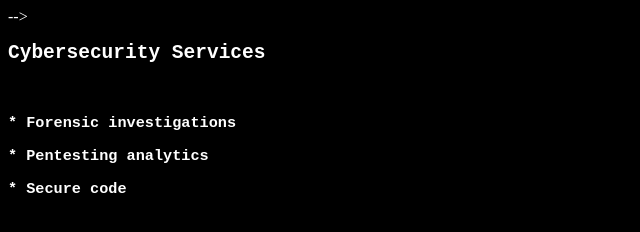
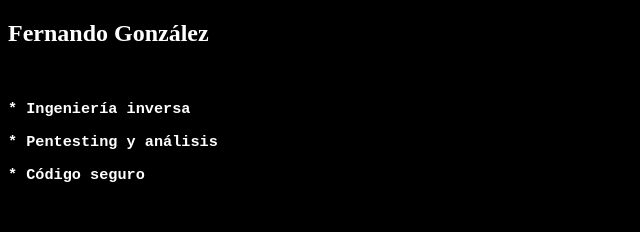
Before and after one commit to fegorama/www.fernandogonzalez.es, a plain HTML site: page index.html in a window 1280 px wide. Shown: the whole page, without its empty margins (0-640 px from the left). Drawn offline with Linux system fonts and the light colour scheme.

Commit message:
other commit

```diff
--- a/index.html
+++ b/index.html
@@ -25,8 +25,6 @@ function borra(iden) {
 </script>
 </head>
 <body style="background-color:black; color: white" onload="main()"
-<!--  &nbsp;&nbsp;&nbsp;&nbsp;&nbsp;&nbsp;<img src="./images/FEGORsoft_logo.jpg"> -->
-<!-- <tt><h1 id="m1"></h1></tt> -->
 <tt><h2 id="m2"></h2></tt>
 <br>
 <tt><h3 id="m3"></h3></tt>
@@ -35,26 +33,21 @@ function borra(iden) {
 
 <script language="javascript">
 	function main() {
-    /*
-	teletipo(btoa("Welcome to Fernando González"), 100, 'm1');
-	setTimeout(()=>{borra('m1');},5000);
-	setTimeout(()=>{teletipo("Welcome to Fernando González", 100, 'm1');},5100);
-	*/
-	setTimeout(()=>{teletipo(btoa("Cybersecurity Services"), 10, 'm2');},1000);
+	setTimeout(()=>{teletipo(btoa("Fernando González"), 10, 'm2');},1000);
 	setTimeout(()=>{borra('m2');},2000);
-	setTimeout(()=>{teletipo("Cybersecurity Services", 10, 'm2');},2100);
+	setTimeout(()=>{teletipo("Fernando González", 10, 'm2');},2100);
 
-  setTimeout(()=>{teletipo(btoa("  * Forensic investigations"), 10, 'm3');},2000);
+  setTimeout(()=>{teletipo(btoa("  * Ingeniería inversa"), 10, 'm3');},2000);
 	setTimeout(()=>{borra('m3');},3000);
-	setTimeout(()=>{teletipo("  * Forensic investigations", 10, 'm3');},3100);
+	setTimeout(()=>{teletipo("  * Ingeniería inversa", 10, 'm3');},3100);
 
-  setTimeout(()=>{teletipo(btoa("  * Pentesting analytics"), 10, 'm4');},2000);
+  setTimeout(()=>{teletipo(btoa("  * Pentesting y análisis"), 10, 'm4');},2000);
 	setTimeout(()=>{borra('m4');},3000);
-	setTimeout(()=>{teletipo("  * Pentesting analytics", 10, 'm4');},3100);
+	setTimeout(()=>{teletipo("  * Pentesting y análisis", 10, 'm4');},3100);
 
-  setTimeout(()=>{teletipo(btoa("  * Secure code"), 10, 'm5');},2000);
+  setTimeout(()=>{teletipo(btoa("  * Código seguro"), 10, 'm5');},2000);
 	setTimeout(()=>{borra('m5');},3000);
-	setTimeout(()=>{teletipo("  * Secure code", 10, 'm5');},3100);
+	setTimeout(()=>{teletipo("  * Código seguro", 10, 'm5');},3100);
 }
 </script>
 </body>
```
